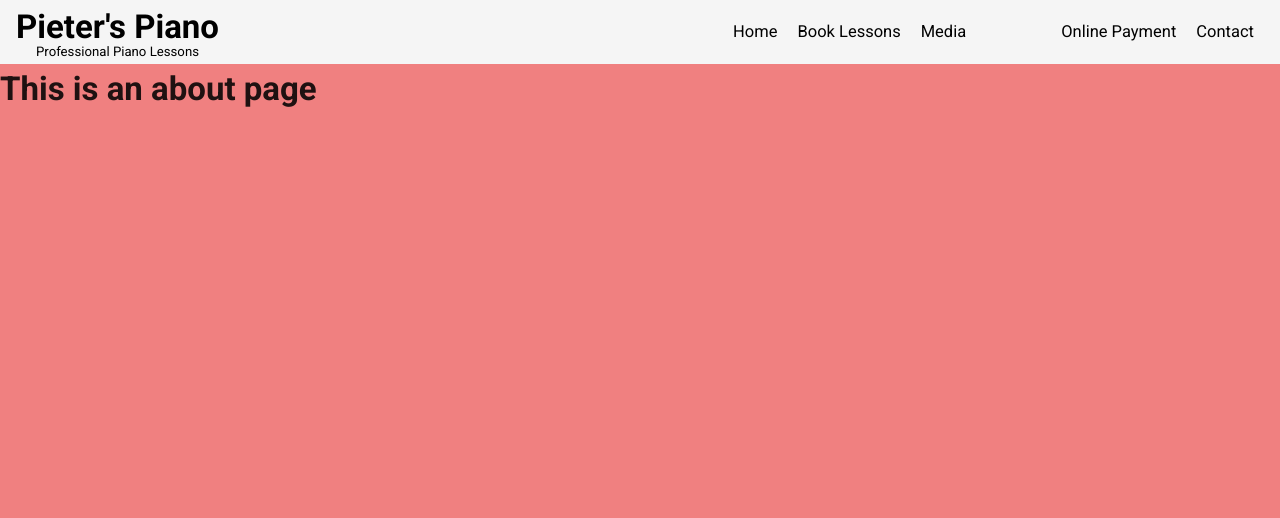
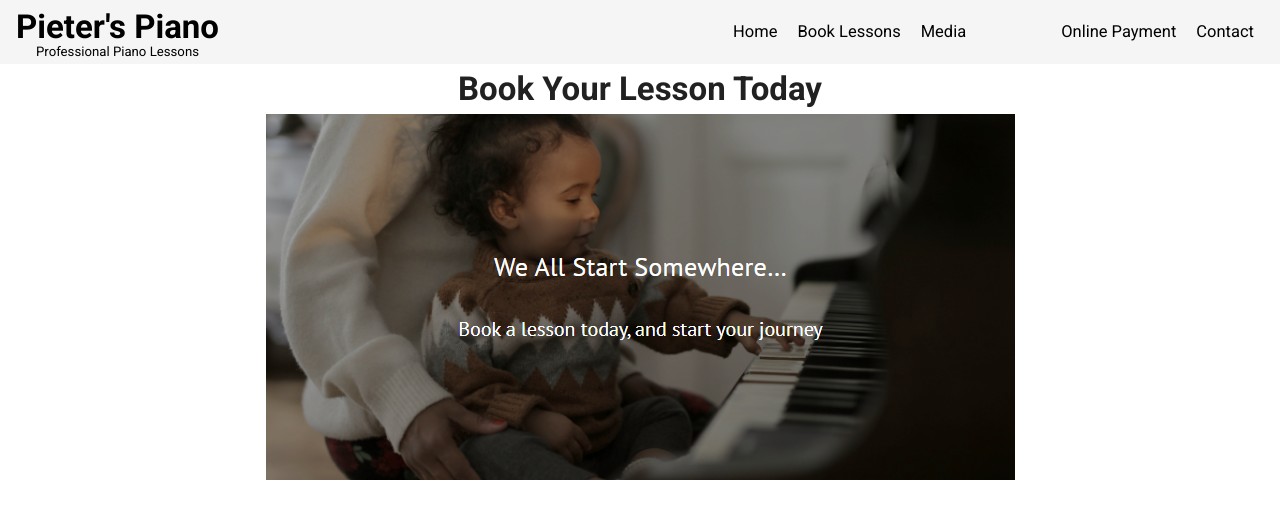
Before and after one commit to Hi-Im-Jony/pieter-piano, a Vue app: page /about in a window 1280 px wide. Shown: the top 518 px of the page. Built offline with nearby package versions, Linux system fonts and the light colour scheme.

Commit message:
started work on about page

```diff
--- a/src/views/About.vue
+++ b/src/views/About.vue
@@ -1,12 +1,18 @@
 <template>
   <div class="about">
-    <h1>This is an about page</h1>
+    <h1 id="page-title">
+      Book Your Lesson Today
+    </h1>
+    <img id="lesson pic" src="../assets/lesson-pic.png" alt="" />
   </div>
 </template>
 
 <style scoped>
 .about {
   height: 200vh;
-  background-color: lightcoral;
+  background-color: white;
+  display: flex;
+  flex-direction: column;
+  align-items: center;
 }
 </style>
```
